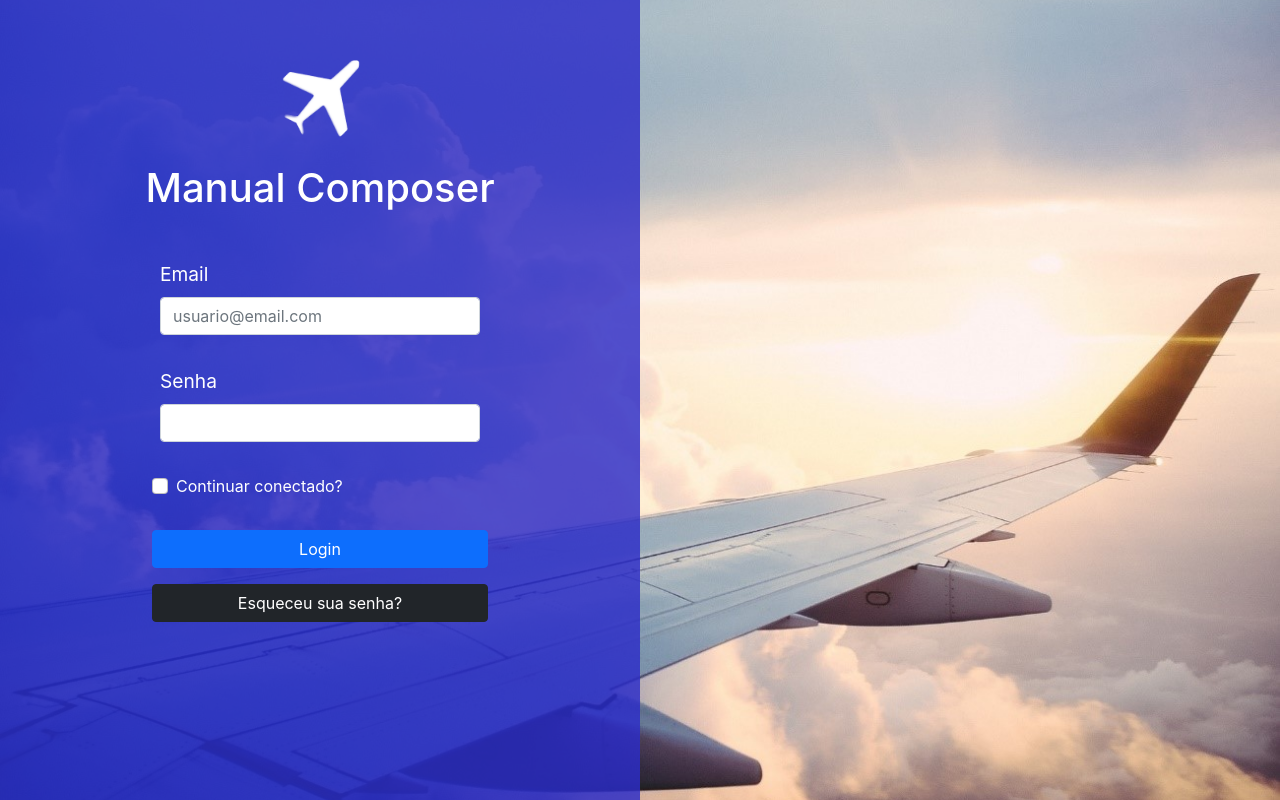
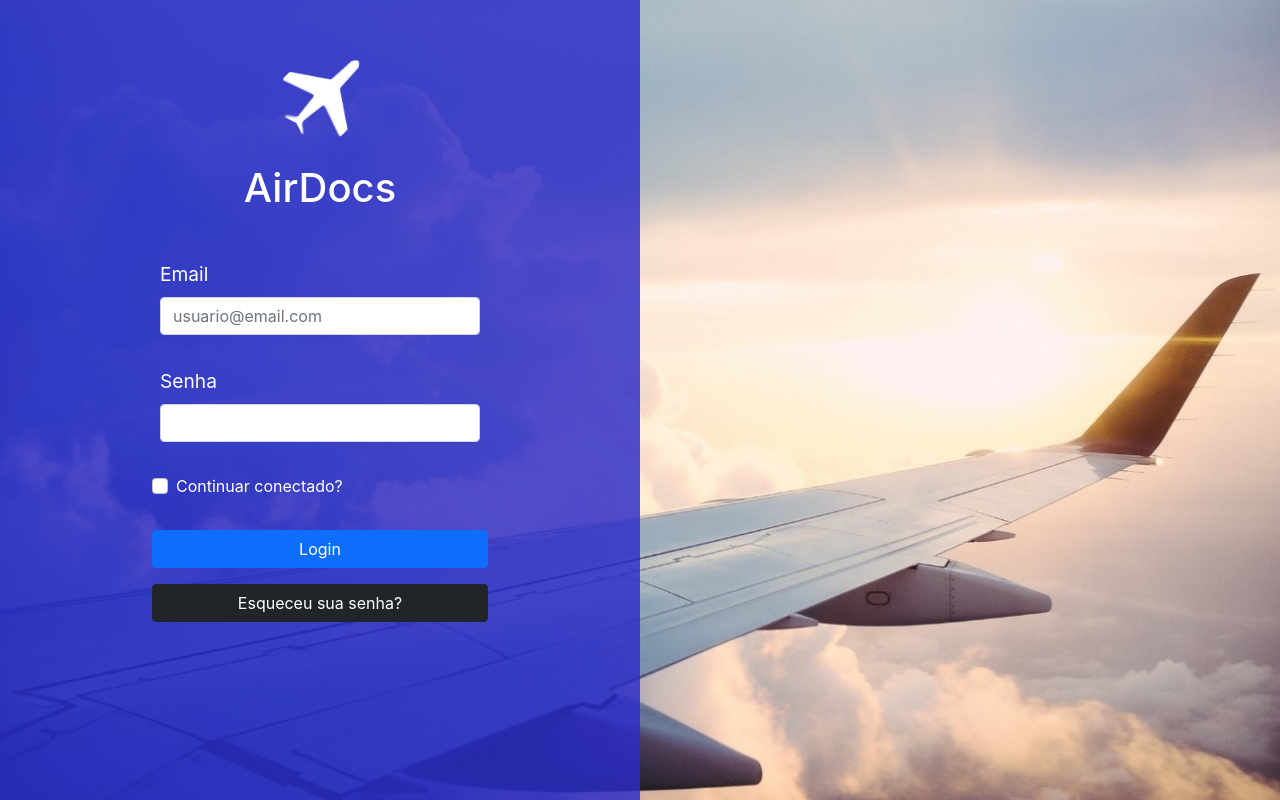
Before and after one commit to DevSlim001/API_EMBRAER, a React (Create React App) app in the folder frontend/: page / in a window 1280 px wide. Built offline with nearby package versions, Linux system fonts and the light colour scheme.

Commit message:
update nome site

```diff
--- a/frontend/public/index.html
+++ b/frontend/public/index.html
@@ -13,7 +13,7 @@
     -->
     <link rel="manifest" href="%PUBLIC_URL%/manifest.json" />
 
-    <title>Manual Composer</title>
+    <title>AirDocs</title>
   </head>
   <body>
 
--- a/frontend/src/components/Header/index.js
+++ b/frontend/src/components/Header/index.js
@@ -9,7 +9,7 @@ function Header(props) {
     return (
         <header id={props.id}>
             <img src={aviaologo} id="logo-header" alt="LogoAvião"/>
-            <h4> Slim Manual Composer</h4>
+            <h4>AirDocs</h4>
 
         </header>
     );
--- a/frontend/src/pages/Login/index.js
+++ b/frontend/src/pages/Login/index.js
@@ -83,7 +83,7 @@ async function handleEsqueceuSenha(e){
                 <div className="mb-3">
                     <center>
                         <img id="foto-perf" src={aviaologo} width= '100em' alt="Logo"/><br/>
-                        <h1 className="text">Manual Composer</h1><br/>
+                        <h1 className="text">AirDocs</h1><br/>
                     </center>
 
                 </div>
```
Also changed, not shown: 1 other file (tests, documents, lock files or other folders).
